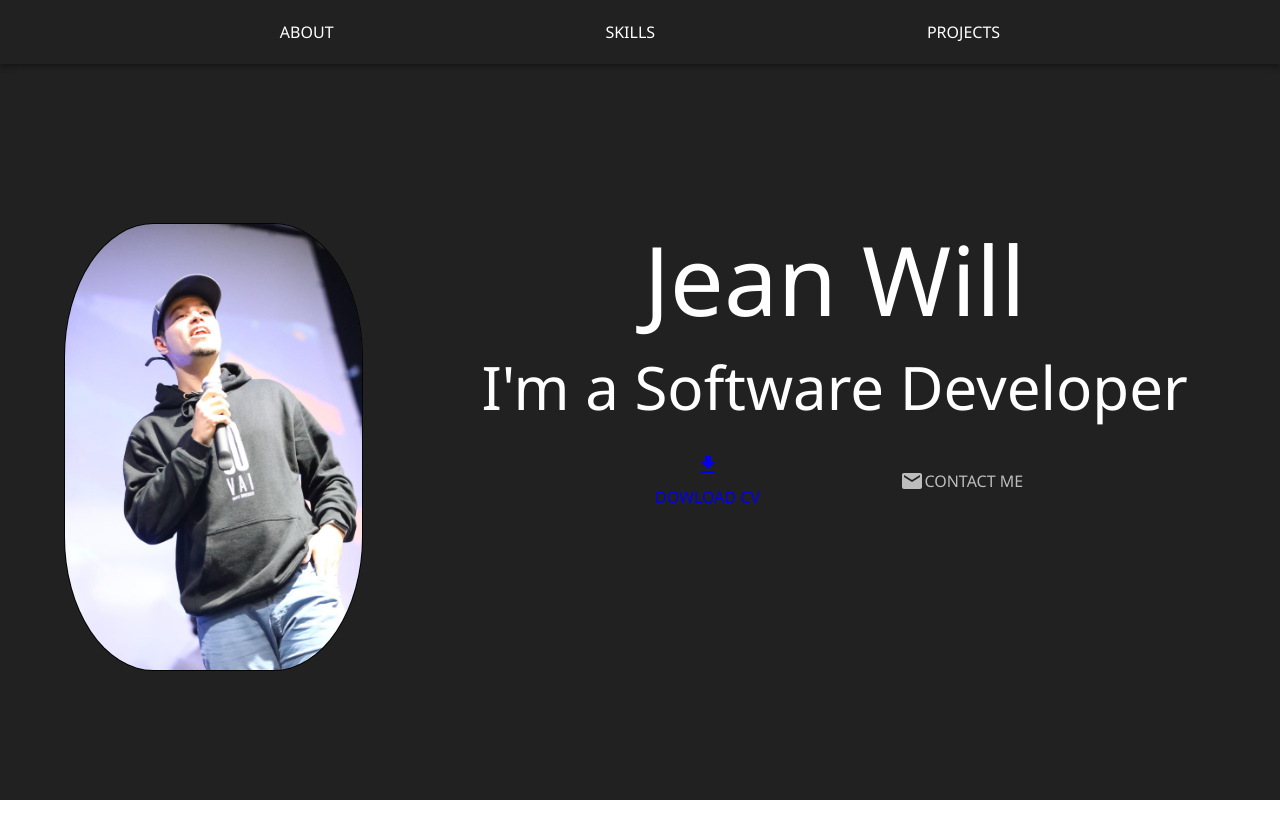
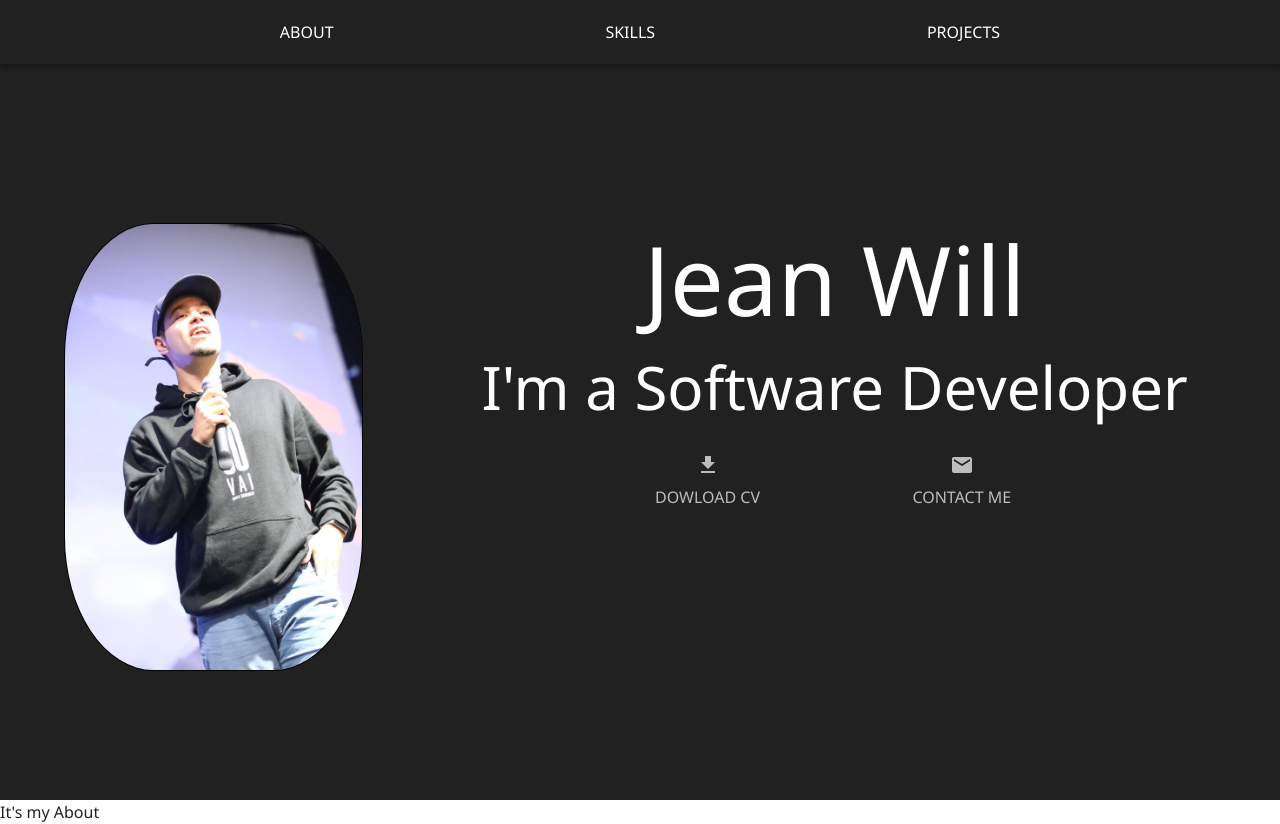
Before and after one commit to Jean-Will/my-portfolio, a React (Vite) app: page / in a window 1280 px wide. Before the commit the page ends 800 px from the top, so only its background shows below. Built offline with nearby package versions, Linux system fonts and the light colour scheme.

Commit message:
create page About, config-Contact-me and color inherit aplication in buttons

```diff
--- a/src/Pages/Home/Home.tsx
+++ b/src/Pages/Home/Home.tsx
@@ -1,5 +1,6 @@
 import NavBar from "../../Components/NavBar/NavBar"
 import Hero from "./Sections/Hero/Hero"
+import About from "./Sections/About/About"
 
 const Home = () => {
 
@@ -8,6 +9,7 @@ const Home = () => {
       <>
       <NavBar/>
       <Hero />
+      <About />
       </>
     )
   }
--- /dev/null
+++ b/src/Pages/Home/Sections/About/About.tsx
@@ -0,0 +1,17 @@
+
+import { Typography } from "@mui/material";
+
+const About= () => {
+
+
+
+
+    return (
+      <>
+      <Typography>It's my About</Typography>
+
+
+      </>
+    )
+  }
+   export default About;
--- a/src/Pages/Home/Sections/Hero/Hero.tsx
+++ b/src/Pages/Home/Sections/Hero/Hero.tsx
@@ -8,29 +8,26 @@ import EmailIcon from '@mui/icons-material/Email';
 
 
 
+
 const Hero = () => {
-
-
-
   const StyledHero = styled("div")(({ theme }) => ({
     backgroundColor: theme.palette.primary.main,
     height: "100vh",
     display: "flex",
-    alignItems:"center",
-    [theme.breakpoints.up("xs")]: {//<=mobile
-      paddingTop:"100px"
-
+    alignItems: "center",
+    [theme.breakpoints.up("xs")]: {
+      //<=mobile
+      paddingTop: "100px",
     },
-    [theme.breakpoints.up("md")]: { //=> mobile
-
-    }
-
+    [theme.breakpoints.up("md")]: {
+      //=> mobile
+    },
   }));
 
   const StyledImg = styled("img")(() => ({
     width: "80%",
     borderRadius: "30%",
-    border: "1px solid"
+    border: "1px solid",
   }));
 
   return (
@@ -45,7 +42,8 @@ const Hero = () => {
               <Typography
                 color="primary.contrastText"
                 variant="h1"
-                textAlign="center" pb={2}
+                textAlign="center"
+                pb={2}
               >
                 {" "}
                 Jean Will{" "}
@@ -56,9 +54,9 @@ const Hero = () => {
                 textAlign="center"
               >
                 {" "}
-                I'm a Software Developer {" "}
+                I'm a Software Developer{" "}
               </Typography>
-              <Grid container display="flex" justifyContent="center" pt={3} >
+              <Grid container display="flex" justifyContent="center" pt={3}>
                 <Grid
                   item
                   xs={12}
@@ -66,11 +64,15 @@ const Hero = () => {
                   display="flex"
                   justifyContent="center"
                 >
-                  <Button color="secondary" >
-                  <a href="/Components/Pdf/JeanWill_Eng" download style={{textDecoration:"none"}}>
-                  <DownloadIcon />
-                    <Typography>DOWLOAD CV</Typography>
-                  </a>
+                  <Button color="secondary">
+                    <a
+                      href="/Components/Pdf/JeanWill_Eng"
+                      download
+                      style={{ textDecoration: "none", color: "inherit" }}
+                    >
+                      <DownloadIcon />
+                      <Typography>DOWLOAD CV</Typography>
+                    </a>
                   </Button>
                 </Grid>
                 <Grid
@@ -80,9 +82,11 @@ const Hero = () => {
                   display="flex"
                   justifyContent="center"
                 >
-                  <Button color="secondary" >
+                  <Button color="secondary"  style={{textDecoration:"none"}}>
+                    <a href="mailto:jeanwill93@hotmail.com"  style={{ textDecoration: "none", color: "inherit" }} >
                     <EmailIcon />
                     <Typography>Contact me</Typography>
+                    </a>
                   </Button>
                 </Grid>
               </Grid>
```
